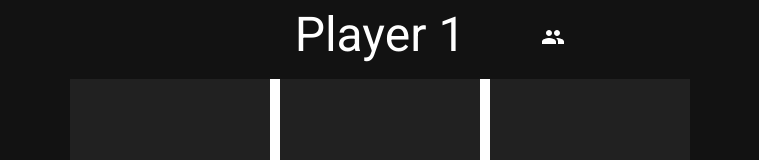
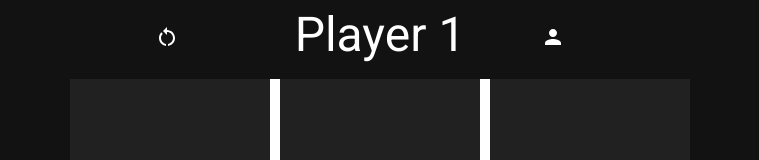
Before and after one commit to Lagicrus/TicTacToe, a React (Create React App) app in the folder tictactoe/: page / in a window 1280 px wide. Shown: the top 160 px of the page, without its empty margins (260-1019 px from the left). Built offline with nearby package versions, Linux system fonts and the light colour scheme.

Commit message:
Setup reset

```diff
--- a/tictactoe/src/App.js
+++ b/tictactoe/src/App.js
@@ -6,6 +6,7 @@ import styles from "./styles.module.css";
 import Players from "./modules/players";
 import TitleBar from "./modules/titleBar";
 import PopupMessage from "./modules/popupMessage";
+import {allEqual} from "./tools";
 
 const {center} = styles;
 
@@ -22,13 +23,17 @@ function App() {
   const [isPlayer1Turn, setIsPlayer1Turn] = React.useState(true);
   const [items, setItems] = React.useState([[0, 0, 0], [0, 0, 0], [0, 0, 0]]);
   const [popupMessage, setPopupMessage] = React.useState("");
-  const [is1PlayerMode, setIs1PlayerMode] = React.useState(false);
+  const [is1PlayerMode, setIs1PlayerMode] = React.useState(true);
   const [checking, setChecking] = React.useState(false);
 
   const defaultItems = [[0, 0, 0], [0, 0, 0], [0, 0, 0]];
 
-  function allEqual(array) {
-    return array.every((v) => v === array[0]);
+  function resetBoard() {
+    setItems(defaultItems);
+    setIsPlayer1Turn(true);
+    setPlayer1Score(0);
+    setPlayer2Score(0);
+    setTieScore(0);
   }
 
   const handlePlayClick = (row, col) => {
@@ -154,7 +159,12 @@ function App() {
       <div className={center}>
         <PopupMessage popupMessage={popupMessage}/>
         <Container maxWidth="md">
-          <TitleBar isPlayer1Turn={isPlayer1Turn} is1PlayerMode={is1PlayerMode} setIs1PlayerMode={setIs1PlayerMode}/>
+          <TitleBar
+            isPlayer1Turn={isPlayer1Turn}
+            is1PlayerMode={is1PlayerMode}
+            setIs1PlayerMode={setIs1PlayerMode}
+            resetBoard={resetBoard}
+          />
           <Board handlePlayClick={handlePlayClick} items={items}/>
           <Players player1Score={player1Score} player2Score={player2Score} tieScore={tieScore}/>
         </Container>
--- a/tictactoe/src/modules/titleBar.js
+++ b/tictactoe/src/modules/titleBar.js
@@ -3,28 +3,41 @@ import {Box, IconButton, Tooltip, Typography} from "@mui/material";
 import PropTypes from "prop-types";
 import PeopleIcon from "@mui/icons-material/People";
 import PersonIcon from "@mui/icons-material/Person";
+import RestartAltIcon from "@mui/icons-material/RestartAlt";
 import {styled} from "@mui/material/styles";
 
-const StyledIconButton = styled(IconButton)({
+const StyledIconButtonRight = styled(IconButton)({
   position: "absolute",
   top: 0,
   right: "25%",
   transform: "translate(-50%, 25%)"
 });
 
-function TitleBar({isPlayer1Turn, is1PlayerMode, setIs1PlayerMode}) {
+const StyledIconButtonLeft = styled(IconButton)({
+  position: "absolute",
+  top: 0,
+  left: "25%",
+  transform: "translate(-50%, 25%)"
+});
+
+function TitleBar({isPlayer1Turn, is1PlayerMode, setIs1PlayerMode, resetBoard}) {
   const onClick = () => {
     setIs1PlayerMode(!is1PlayerMode);
   };
   return (
     <Box sx={{position: "relative"}}>
+      <Tooltip title="Reset Board & Scores" arrow>
+        <StyledIconButtonLeft onClick={resetBoard}>
+          <RestartAltIcon />
+        </StyledIconButtonLeft>
+      </Tooltip>
       <Typography variant="h3" textAlign="center" marginBottom={2}>
         {isPlayer1Turn ? "Player 1" : "Player 2"}
       </Typography>
       <Tooltip title={is1PlayerMode ? "1 Player Mode" : "2 Player Mode"} arrow>
-        <StyledIconButton onClick={onClick}>
+        <StyledIconButtonRight onClick={onClick}>
           {is1PlayerMode ? <PersonIcon/> : <PeopleIcon/>}
-        </StyledIconButton>
+        </StyledIconButtonRight>
       </Tooltip>
     </Box>
   );
@@ -33,7 +46,8 @@ function TitleBar({isPlayer1Turn, is1PlayerMode, setIs1PlayerMode}) {
 TitleBar.propTypes = {
   isPlayer1Turn: PropTypes.bool.isRequired,
   is1PlayerMode: PropTypes.bool.isRequired,
-  setIs1PlayerMode: PropTypes.func.isRequired
+  setIs1PlayerMode: PropTypes.func.isRequired,
+  resetBoard: PropTypes.func.isRequired
 };
 
 export default TitleBar;
--- /dev/null
+++ b/tictactoe/src/tools.js
@@ -0,0 +1,3 @@
+export function allEqual(array) {
+  return array.every((v) => v === array[0]);
+}
```
